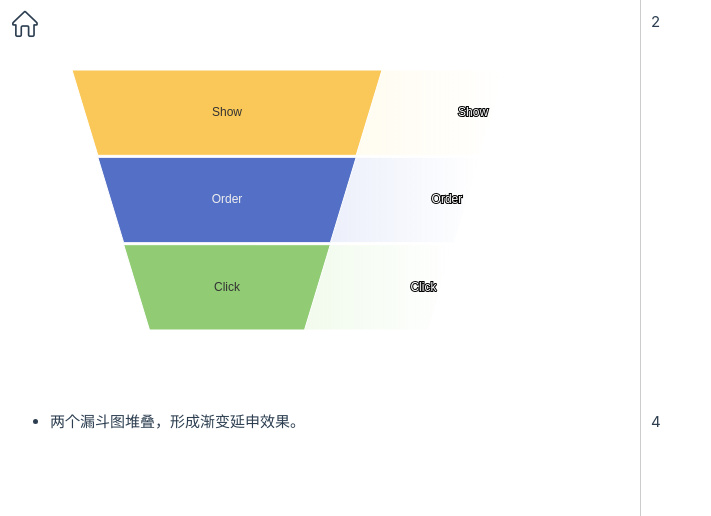
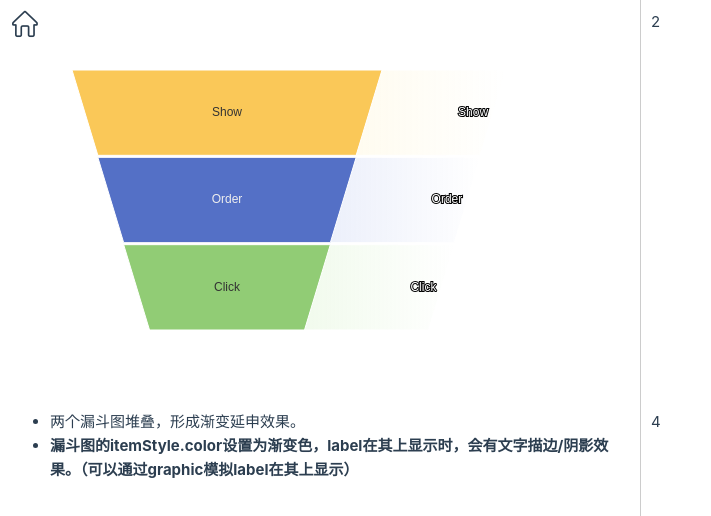
Before and after one commit to xiao-xiaozi/echarts-example, a Vue app: page /funnelChart/one in a window 1280 px wide. Shown: the top 516 px of the page, without its empty margins (0-711 px from the left). Built offline with nearby package versions, Linux system fonts and the light colour scheme.

Commit message:
feat: 更新funnel图表

```diff
--- a/src/views/FunnelChart/FunnelChartOne.vue
+++ b/src/views/FunnelChart/FunnelChartOne.vue
@@ -128,6 +128,7 @@ onMounted(() => {
       <div class="third-box">
         <ul>
           <li>两个漏斗图堆叠，形成渐变延申效果。</li>
+          <li class="font-weight-bold">漏斗图的itemStyle.color设置为渐变色，label在其上显示时，会有文字描边/阴影效果。（可以通过graphic模拟label在其上显示）</li>
         </ul>
       </div>
       <div class="fourth-box">4</div>
```
